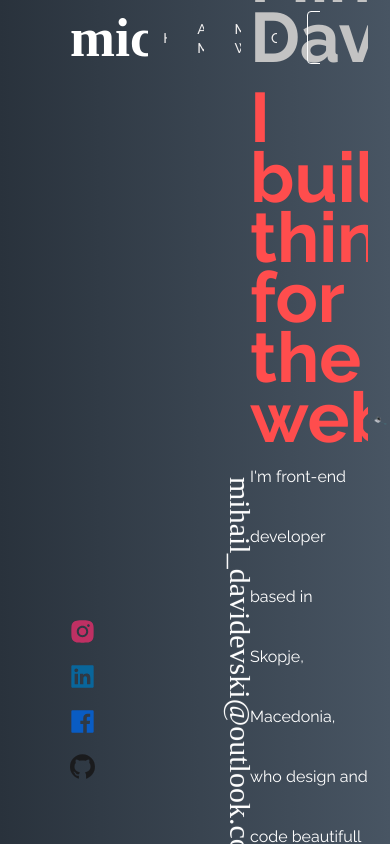
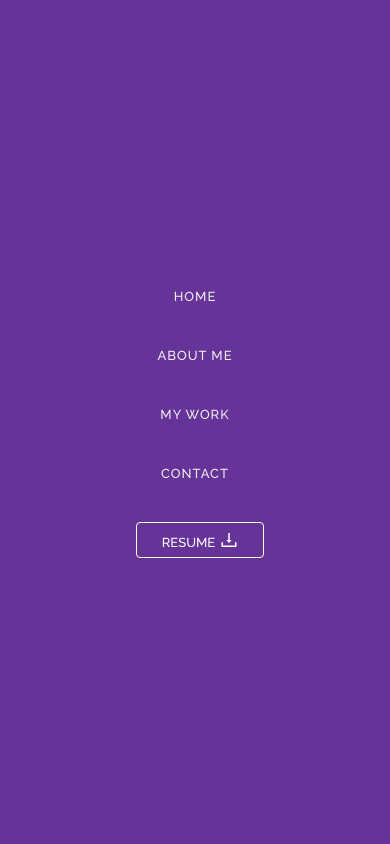
Before and after one commit to michonod/Portfolio-Website, a Next.js app: page / in a window 390 px wide. Built offline with nearby package versions, Linux system fonts and the light colour scheme; a web font is replaced by a local one.

Commit message:
Add media queries for styles

```diff
--- a/components/About/AboutMe.tsx
+++ b/components/About/AboutMe.tsx
@@ -52,8 +52,8 @@ const AboutMe = () => {
           <Image
             src="/assets/mihail.jpg"
             alt="mihail"
-            width={300}
-            height={300}
+            width={420}
+            height={320}
           />
         </ImageWrapper>
       </ImageContainer>
--- a/components/About/styles.ts
+++ b/components/About/styles.ts
@@ -43,6 +43,9 @@ export const Container = styled.div`
   height: 100vh;
   width: 30%;
   line-height: 25px;
+  @media (max-width: 1500px) {
+    margin-right: 100px;
+  }
 `;
 
 export const Title = styled.h3`
--- a/components/Button/styles.ts
+++ b/components/Button/styles.ts
@@ -22,6 +22,10 @@ export const StyledButton = styled.button`
     text-decoration: none;
     color: white;
   }
+  @media (max-width: 900px) {
+    font-size: 13px;
+    padding: 8px 25px;
+  }
 `;
 
 export const ContactButton = styled(StyledButton)`
@@ -36,6 +40,11 @@ export const ContactButton = styled(StyledButton)`
     border: 1px solid white;
     color: white;
   }
+
+  @media (max-width: 1200px) {
+    padding: 8px 30px;
+    font-size: 16px;
+  }
 `;
 
 export const SubmitButton = styled(StyledButton)`
--- a/components/Home/styles.ts
+++ b/components/Home/styles.ts
@@ -13,17 +13,37 @@ export const BigText = styled.span`
   font-size: 70px;
   font-weight: 800;
   color: #ff4d4d;
+  @media (max-width: 1200px) {
+    font-size: 55px;
+  }
+  @media (max-width: 876px) {
+    font-size: 45px;
+    margin-bottom: 0;
+  }
 `;
 
 export const Name = styled(BigText)`
   color: #c3c3c3;
   margin-bottom: 20px;
   margin-top: 10px;
+
+  @media (max-width: 1200px) {
+    font-size: 50px;
+    margin-bottom: 0;
+  }
+  @media (max-width: 876px) {
+    font-size: 40px;
+    margin-bottom: 0;
+  }
 `;
 
 export const Description = styled.p`
   margin-bottom: 20px;
   color: #fff;
+  @media (max-width: 1200px) {
+    line-height: 30px;
+    margin-top: 20px;
+  }
 `;
 
 export const FlexContainer = styled.div`
@@ -33,10 +53,17 @@ export const FlexContainer = styled.div`
   justify-content: flex-start;
   line-height: 60px;
   margin-left: 250px;
+  @media (max-width: 1200px) {
+    margin: 0px 40px;
+    margin-top: 100px;
+  }
 `;
 
 export const Div = styled.div`
   width: 40%;
+  @media (max-width: 1200px) {
+    width: 45%;
+  }
 `;
 
 export const DivFlexed = styled.div`
@@ -44,4 +71,9 @@ export const DivFlexed = styled.div`
   align-items: center;
   justify-content: center;
   margin: 0 auto;
+  @media (max-width: 1200px) {
+    flex-direction: column;
+    justify-content: center;
+    align-items: center;
+  }
 `;
--- a/components/Navbar/Navbar.tsx
+++ b/components/Navbar/Navbar.tsx
@@ -1,19 +1,21 @@
 import { NextPage } from "next";
-import React from "react";
+import React, { useState } from "react";
 import Button from "../Button/Button";
-import { DownloadIcon, Logo } from "./styles";
+import { DownloadIcon, Logo, Menu, MenuButton, MenuClose } from "./styles";
 import { NavbarContainer, List, ListItem, Link } from "./styles";
 
 type NavbarProps = {
   styleState: boolean;
 };
 const Navbar: NextPage<NavbarProps> = ({ styleState }) => {
+  const [showMenu, setShowMenu] = useState(false);
   const ActiveStyle = {
     backgroundColor: "#485563",
     transition: "0.5s ease-in",
   };
 
   return (
+    <div>
       <NavbarContainer style={styleState ? ActiveStyle : undefined}>
         <Logo>michonoD.</Logo>
         <List>
@@ -36,9 +38,15 @@ const Navbar: NextPage<NavbarProps> = ({ styleState }) => {
                 <DownloadIcon />
               </Button>
             </Link>
+            {showMenu && <MenuClose onClick={() => setShowMenu(false)} />}
           </ListItem>
         </List>
       </NavbarContainer>
+
+      <MenuButton onClick={() => setShowMenu(true)}>
+        {!showMenu && <Menu />}
+      </MenuButton>
+    </div>
   );
 };
 
--- a/components/Navbar/styles.ts
+++ b/components/Navbar/styles.ts
@@ -1,4 +1,8 @@
-import { DownloadOutlined } from "@ant-design/icons";
+import {
+  CloseOutlined,
+  DownloadOutlined,
+  MenuOutlined,
+} from "@ant-design/icons";
 import styled from "@emotion/styled";
 
 export const NavbarContainer = styled.nav`
@@ -13,12 +17,27 @@ export const NavbarContainer = styled.nav`
   left: 0;
   z-index: 100;
   color: white;
+  @media (max-width: 786px) {
+    display: flex;
+    flex-direction: column;
+    height: 100%;
+    background-color: rebeccapurple;
+    height: 100vh;
+    justify-content: center;
+    align-items: center;
+  }
 `;
 
 export const Logo = styled.h3`
   font-size: 54px;
   margin-left: 70px;
   font-family: "Qwitcher Grypen", cursive;
+  @media (max-width: 900px) {
+    font-size: 40px;
+  }
+  @media (max-width: 786px) {
+    display: none;
+  }
 `;
 
 export const List = styled.ul`
@@ -36,12 +55,23 @@ export const List = styled.ul`
   li a {
     color: #f2f0f0;
   }
+  @media (max-width: 786px) {
+    display: flex;
+    flex-direction: column;
+    margin-right: 0px;
+  }
 `;
 
 export const ListItem = styled.li`
   margin: 0px 15px;
   font-size: 16px;
   list-style: none;
+  @media (max-width: 900px) {
+    margin: 0px 10px;
+  }
+  @media (max-width: 786px) {
+    padding: 20px;
+  }
 `;
 
 export const Link = styled.a`
@@ -57,9 +87,40 @@ export const Link = styled.a`
   &:hover {
     color: #c3c3c3;
   }
+
+  @media (max-width: 900px) {
+    font-size: 13px;
+  }
+  /* @media (max-width: 768px) {
+    display: none;
+  } */
 `;
 
 export const DownloadIcon = styled(DownloadOutlined)`
   margin-left: 5px;
   font-size: 18px;
 `;
+
+export const Menu = styled(MenuOutlined)`
+  font-size: 24px;
+  display: none;
+  @media (max-width: 768px) {
+    display: block;
+  }
+`;
+
+export const MenuClose = styled(CloseOutlined)`
+  font-size: 24px;
+  /* display: none; */
+  margin-top: 20px;
+  @media (max-width: 768px) {
+    display: block;
+  }
+`;
+
+export const MenuButton = styled.button`
+  background: transparent;
+  border: none;
+  color: white;
+  font-size: 50px;
+`;
```
Also changed, not shown: public/assets/mihail.jpg. Lines whose indentation alone changed are shown as unchanged.
